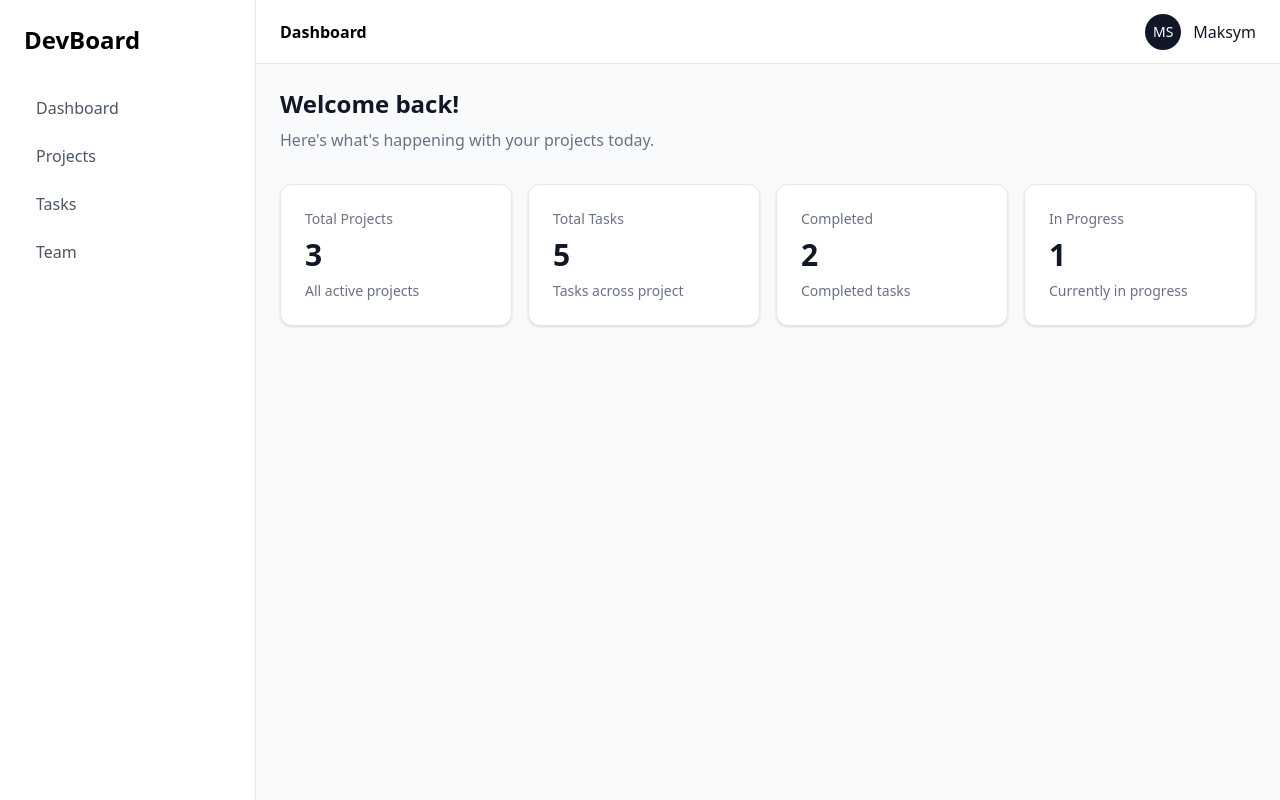
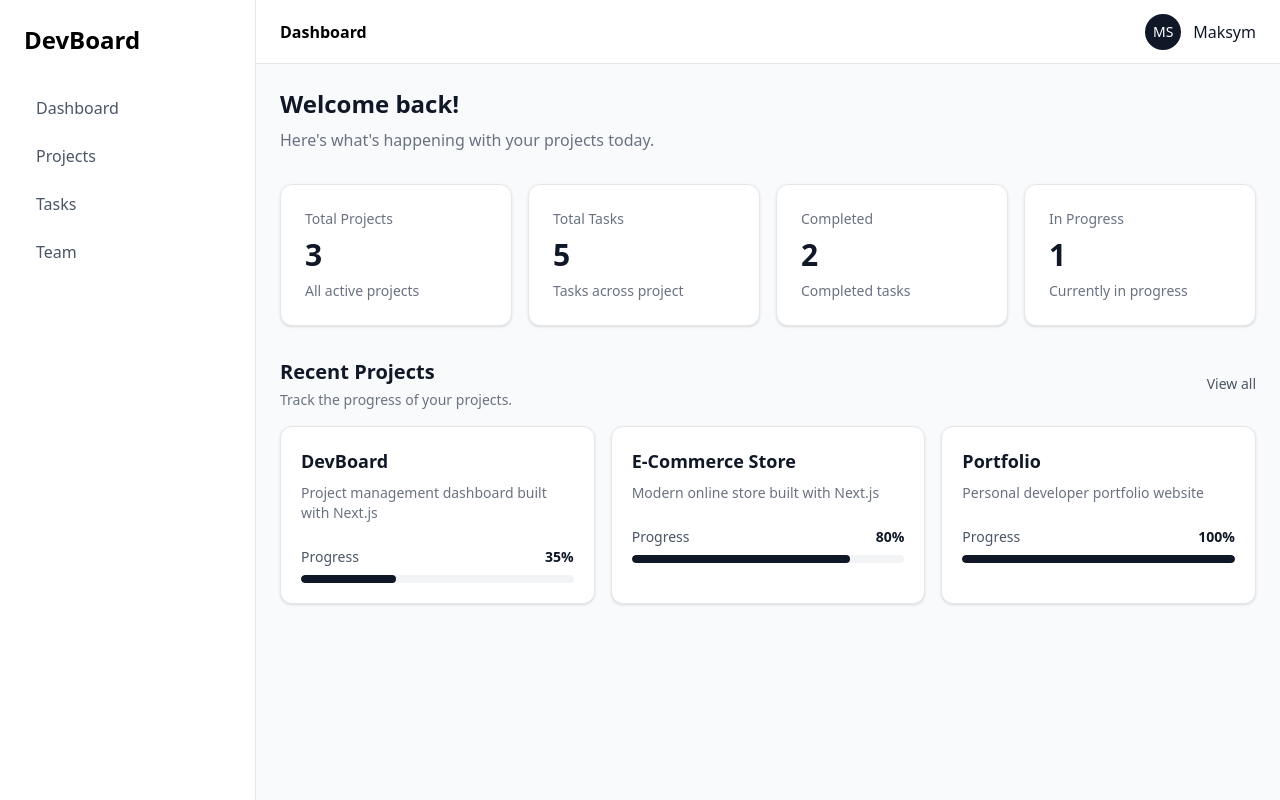
Before and after one commit to mshchebetiuk/devboard, a Next.js app: page /dashboard in a window 1280 px wide. Built offline with nearby package versions, Linux system fonts and the light colour scheme.

Commit message:
feat: add recent projects section

```diff
--- a/src/app/(dashboard)/dashboard/page.tsx
+++ b/src/app/(dashboard)/dashboard/page.tsx
@@ -1,3 +1,4 @@
+import { RecentProjects } from '@/components/dashboard/RecentProjects';
 import { StatsCard } from '@/components/dashboard/StatsCard';
 import { projects, tasks } from '@/data/mockData';
 
@@ -50,6 +51,8 @@ export default function DashboardPage() {
                     description='Currently in progress'
                 />
             </div>
+
+            <RecentProjects projects={projects} />
         </section>
     );
 }
--- /dev/null
+++ b/src/components/dashboard/RecentProjects.tsx
@@ -0,0 +1,44 @@
+import Link from 'next/link';
+
+import { ProjectCard } from '@/components/projects/ProjectCard';
+import type { Project } from '@/types/project';
+
+interface RecentProjectsProps {
+    projects: Project[];
+}
+
+export const RecentProjects = ({
+    projects,
+}: RecentProjectsProps) => {
+    return (
+        <section className="mt-8">
+            <div className="mb-4 flex items-center justify-between">
+                <div>
+                    <h2 className="text-xl font-semibold text-gray-900">
+                        Recent Projects
+                    </h2>
+
+                    <p className="mt-1 text-sm text-gray-500">
+                        Track the progress of your projects.
+                    </p>
+                </div>
+
+                <Link
+                    href='/projects'
+                    className='text-sm font-medium text-gray-600 transition hover:text-gray-900'
+                >
+                    View all
+                </Link>
+            </div>
+
+            <div className="grid gap-4 md:grid-cols-2 xl:grid-cols-3">
+                {projects.map((project) => (
+                    <ProjectCard
+                        key={project.id}
+                        project={project}
+                    />
+                ))}
+            </div>
+        </section>
+    );
+};
--- /dev/null
+++ b/src/components/projects/ProjectCard.tsx
@@ -0,0 +1,47 @@
+import type { Project } from '@/types/project';
+
+interface ProjectCardProps {
+    project: Project;
+}
+
+export const ProjectCard = ({ project }: ProjectCardProps) => {
+    return (
+        <article className="rounded-xl border border-gray-200 bg-white p-5 shadow-sm transition hover:shadow-md">
+            <div>
+                <h3 className="text-lg font-semibold text-gray-900">
+                    {project.name}
+                </h3>
+
+                <p className="mt-2 text-sm text-gray-500">
+                    {project.description}
+                </p>
+            </div>
+
+            <div className="mt-6">
+                <div className="mb-2 flex items-center justify-between">
+                    <span className="text-sm font-medium text-gray-600">
+                        Progress
+                    </span>
+
+                    <span className="text-sm font-semibold text-gray-900">
+                        {project.progress}%
+                    </span>
+                </div>
+
+                <div
+                    className='h-2 overflow-hidden rounded-full bg-gray-100'
+                    role='progressbar'
+                    aria-label={`${project.name} progress`}
+                    aria-valuemin={0}
+                    aria-valuemax={100}
+                    aria-valuenow={project.progress}
+                >
+                    <div
+                        className="h-full rounded-full bg-gray-900 transition-all"
+                        style={{ width: `${project.progress}%`}}
+                    />
+                </div>
+            </div>
+        </article>
+    );
+};
```
